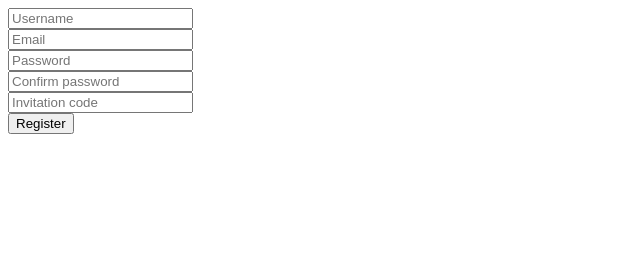
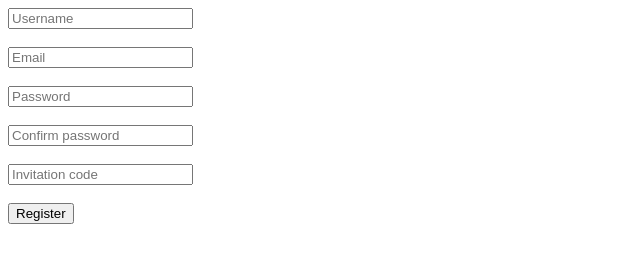
Before and after one commit to emilianya/cloud, a website: page public/register.ejs in a window 1280 px wide. Shown: the whole page, without its empty margins (0-640 px from the left). Drawn offline with nearby package versions, Linux system fonts and the light colour scheme; files that its build step writes are made by us from their sources.

Commit message:
Update register.ejs

```diff
--- a/public/register.ejs
+++ b/public/register.ejs
@@ -7,11 +7,11 @@
   <body class="bg-gray-900">
 	<form id="registrationForm" class="mt-20p text-center">
 	<input type="hidden" name="_csrf" value="<%=csrfToken %>" id="csrf">
-	<input type="text" name="username" placeholder="Username" required><br>
-	<input type="email" name="email" placeholder="Email" required><br>
-	<input type="password" name="password" placeholder="Password" required><br>
-	<input type="password" name="password2" placeholder="Confirm password" required><br>
-	<input type="text" name="invite" placeholder="Invitation code" required><br>
+	<input type="text" name="username" placeholder="Username" required><br><br>
+	<input type="email" name="email" placeholder="Email" required><br><br>
+	<input type="password" name="password" placeholder="Password" required><br><br>
+	<input type="password" name="password2" placeholder="Confirm password" required><br><br>
+	<input type="text" name="invite" placeholder="Invitation code" required><br><br>
 	<input type="submit" class="button button-blue" value="Register">
 	<% if (messages?.error) { %><br><span class="text-red-800"><%=messages.error %></span> <% } %>
 	<span class="text-red-800" id="error"></span>
```
